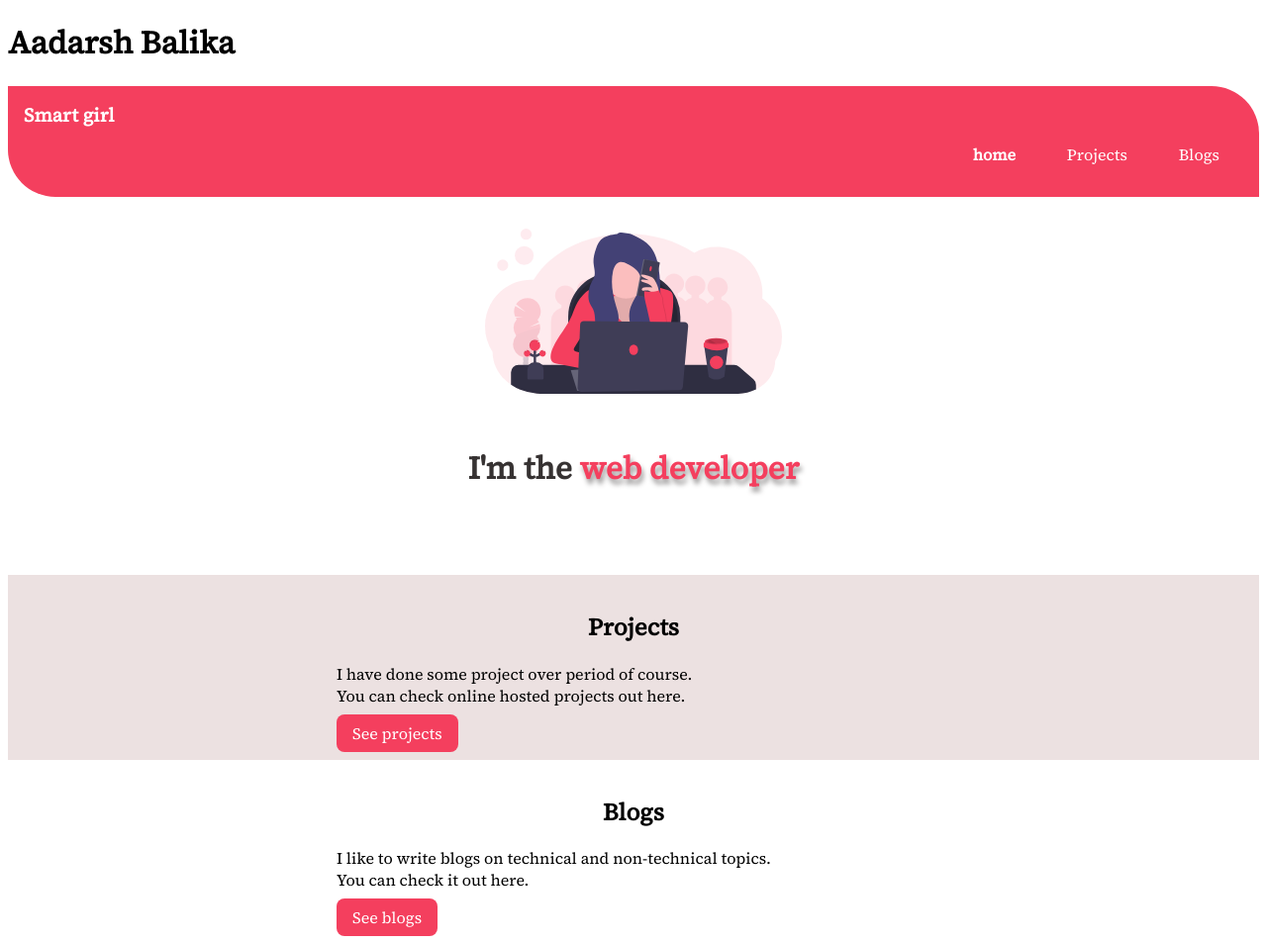
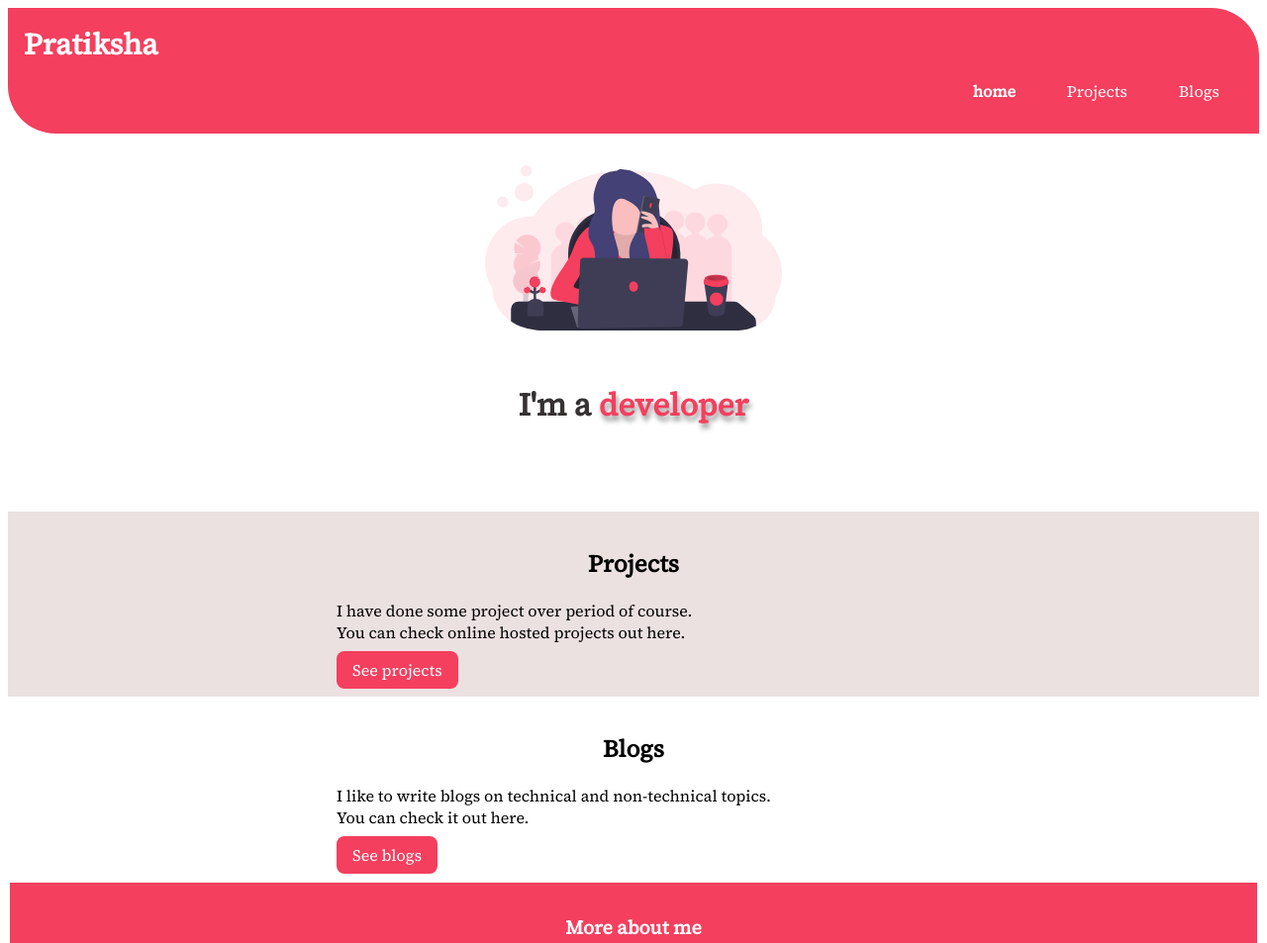
Before and after one commit to pratios/AadarshBalika, a plain HTML site: page index.html in a window 1280 px wide. Shown: the top 953 px of the page at 99% size. Drawn offline with Linux system fonts and the light colour scheme.

Commit message:
Few changes in the text

```diff
--- a/index.html
+++ b/index.html
@@ -10,10 +10,8 @@
 
 </head>
 <body>
-    <h1>Aadarsh Balika</h1>
-
     <nav class = ' navigation container'>
-        <div class = 'nav-brand'>Smart girl</div>
+        <div class = 'nav-brand'>Pratiksha</div>
 
         <ul class = 'list-non-bullet nav-pills'>
             <li class = 'list-item-inLine'>
@@ -30,7 +28,7 @@
 
     <header class = 'hero'>
         <img class='hero-image' src='Images/hero.svg' />
-        <h1 class="hero-heading">I'm the <span class='heading-inverted'>web developer</span></h1>
+        <h1 class="hero-heading">I'm a <span class='heading-inverted'>developer</span></h1>
     </header>
 
     <section class='section ow'>
--- a/style.css
+++ b/style.css
@@ -71,7 +71,7 @@ hr{
 
 .navigation .nav-brand{
     font-weight: bold;
-    font-size: larger;
+    font-size: 30px;
 }
 
 .navigation .link{
```
Also changed, not shown: Blogs.html (+2 -4 lines), Projects.html (+1 -2 lines).
